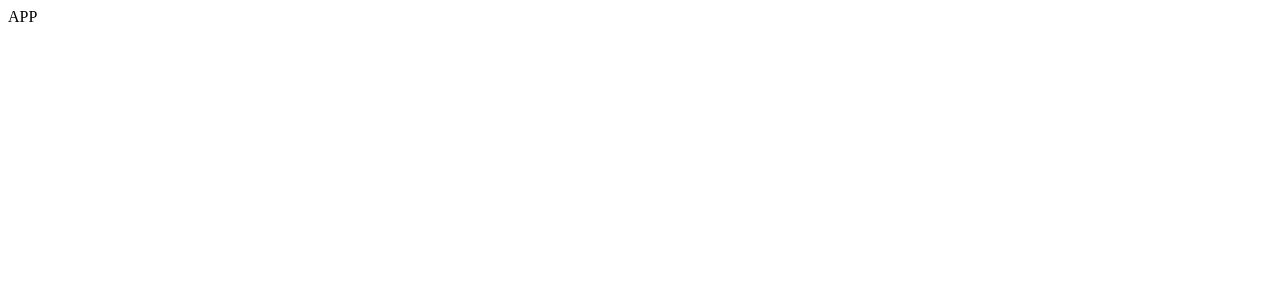
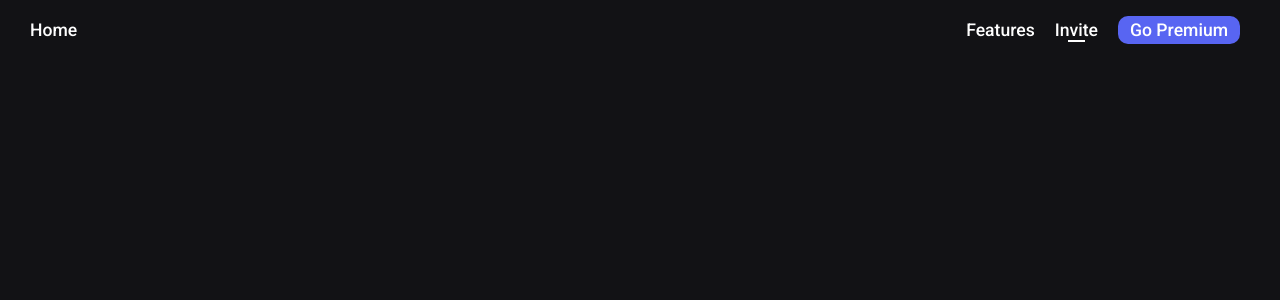
Before and after one commit to VentsislavBorislavov/Landing-Page, a React (Create React App) app: page / in a window 1280 px wide. Shown: the top 300 px of the page. Built offline with nearby package versions, Linux system fonts and the light colour scheme.

Commit message:
created navbar

```diff
--- a/src/App.tsx
+++ b/src/App.tsx
@@ -1,9 +1,11 @@
+import Nav from "./components/Nav";
+
 const App = () => {
-    return (
-        <div>
-            APP
-        </div>
-    )
-}
+  return (
+    <>
+      <Nav />
+    </>
+  );
+};
 
-export default App
+export default App;
--- /dev/null
+++ b/src/components/Nav.tsx
@@ -0,0 +1,31 @@
+import { useState } from "react";
+import NavLink from "./NavLink";
+
+const Nav = () => {
+  const [showLinks, setShowLinks] = useState(window.innerWidth > 1000);
+
+  return (
+    <nav>
+      <a className="home-link" href="#">
+        Home
+      </a>
+      {showLinks && (
+        <ul className="links">
+          <NavLink href="#features">Features</NavLink>
+          <NavLink className="invite-link" href="#invite">
+            Invite
+          </NavLink>
+          <NavLink className="premium-link" href="#go-premium">
+            Go Premium
+          </NavLink>
+        </ul>
+      )}
+      <div className="hamburger" onClick={() => setShowLinks(!showLinks)}>
+        <span></span>
+        <span></span>
+      </div>
+    </nav>
+  );
+};
+
+export default Nav;
--- /dev/null
+++ b/src/components/NavLink.tsx
@@ -0,0 +1,17 @@
+interface NavProps {
+  href: string;
+  children: string;
+  className?: string;
+}
+
+const NavLink = ({ href, children, className }: NavProps) => {
+  return (
+    <li>
+      <a className={className} href={href}>
+        {children}
+      </a>
+    </li>
+  );
+};
+
+export default NavLink;
--- a/src/index.tsx
+++ b/src/index.tsx
@@ -1,4 +1,5 @@
 import App from "./App";
 import { render } from "react-dom";
+import "./styles/main.scss";
 
-render(<App/>, document.getElementById("root"))
+render(<App />, document.getElementById("root"));
--- /dev/null
+++ b/src/styles/components/nav.scss
@@ -0,0 +1,87 @@
+nav {
+  position: fixed;
+  background-color: $background;
+  top: 0;
+  left: 0;
+  right: 0;
+  display: flex;
+  align-items: center;
+  justify-content: space-between;
+  padding: 20px 30px;
+  z-index: 10;
+  a {
+    color: white;
+    text-decoration: none;
+    font-size: 1.1rem;
+  }
+
+  .links {
+    display: flex;
+    margin: 0;
+    padding: 0;
+
+    @include media("<=tablet") {
+      flex-direction: column;
+      position: fixed;
+      align-items: center;
+      width: 80%;
+      max-width: 500px;
+      padding: 30px 0;
+      top: 60px;
+      left: 50%;
+      transform: translateX(-50%);
+      background-color: $chat-gray;
+      border-radius: 20px;
+    }
+    li {
+      list-style-type: none;
+      margin: 0 10px;
+      @include media("<=tablet") {
+        margin: 16px 0;
+      }
+    }
+    .invite-link {
+      position: relative;
+      &::after {
+        content: "";
+        height: 2px;
+        position: absolute;
+        background-color: white;
+        bottom: -10%;
+        left: 30%;
+        right: 30%;
+        transition: all 100ms ease-in;
+        @include media("<=tablet") {
+          left: 0;
+          right: 0;
+        }
+      }
+      &:hover::after {
+        left: 0;
+        right: 0;
+      }
+    }
+    .premium-link {
+      background-color: $blue;
+      padding: 4px 12px;
+      border-radius: 10px;
+      &:hover {
+        filter: brightness(1.2);
+      }
+    }
+  }
+  .hamburger {
+    width: 20px;
+    display: none;
+    @include media("<=tablet") {
+      display: block;
+    }
+    span {
+      display: block;
+      width: 100%;
+      height: 2px;
+      background-color: white;
+      margin: 4px 0;
+    }
+  }
+}
--- a/src/styles/main.scss
+++ b/src/styles/main.scss
@@ -0,0 +1,10 @@
+@import url("https://fonts.googleapis.com/css2?family=Roboto:wght@300;500;700&display=swap");
+@import "./breakpoints.scss";
+@import "./variables.scss";
+@import "./components/nav.scss";
+
+body {
+  background-color: $background;
+  margin: 0;
+  font-family: "Roboto", sans-serif;
+}
--- a/src/styles/variables.scss
+++ b/src/styles/variables.scss
@@ -0,0 +1,9 @@
+$background: #121215;
+$gray: #dcdcdc;
+$chat-gray: #36393f;
+$ex-gray: #2f3136;
+$blue: #5865f2;
+$light-blue: #3cbee7;
+$red: #e74c3c;
+$example-green: #2ecc70;
+$green-primary: #3ba55d;
```
